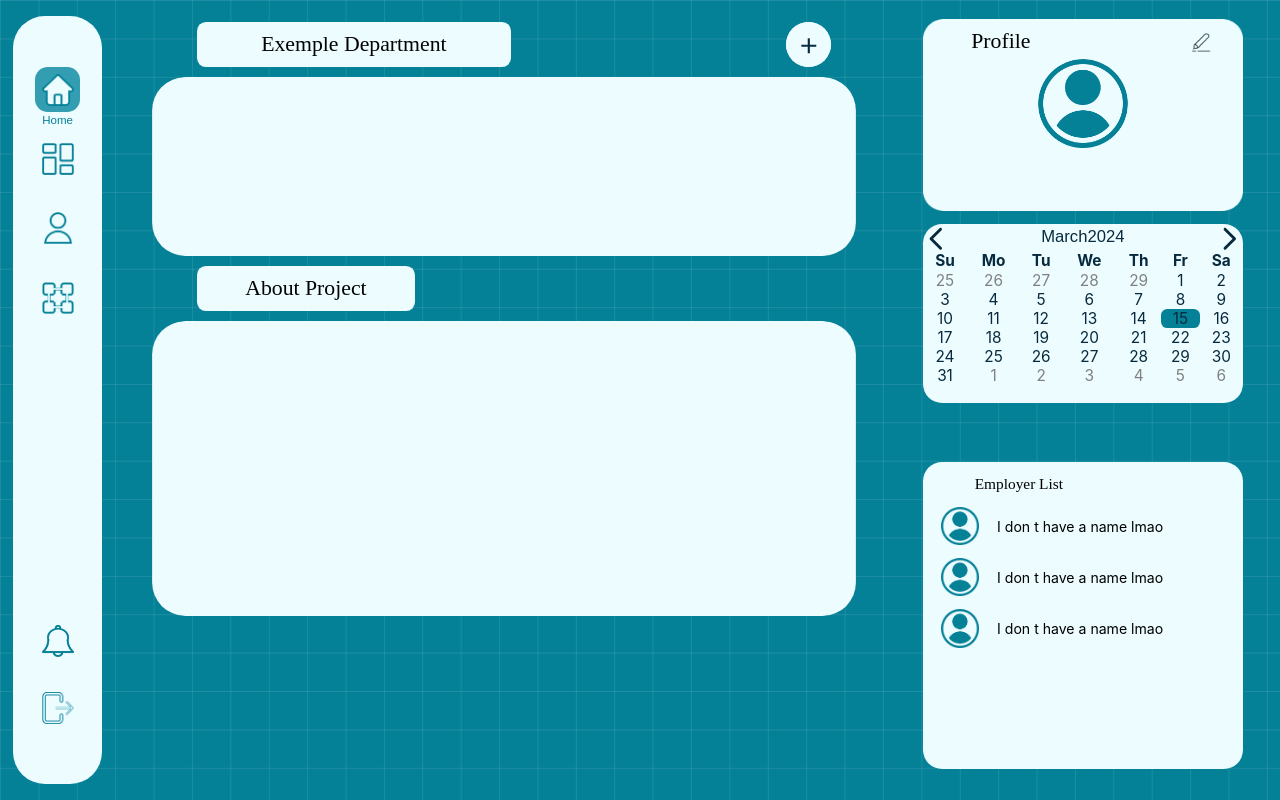
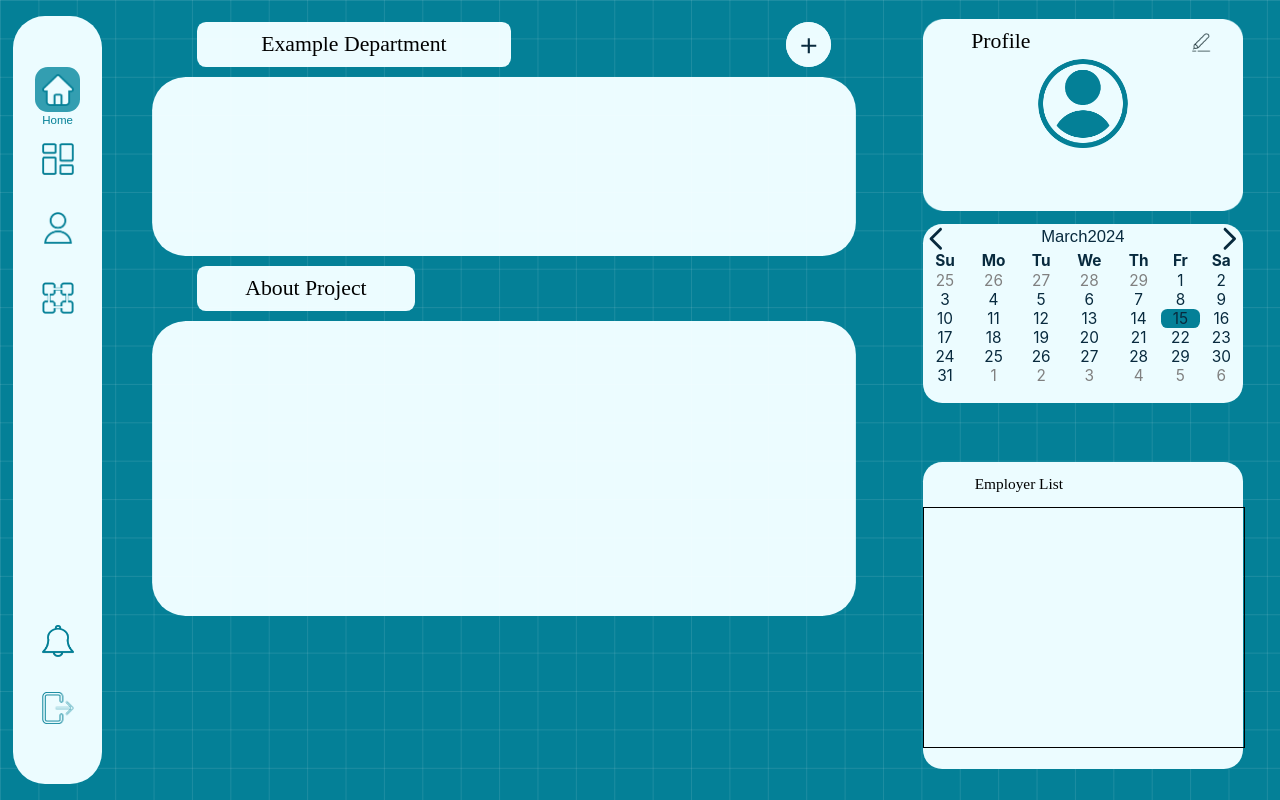
Before and after one commit to NitaCosmin/autobotzi-front, a React (Create React App) app: page /apphome in a window 1280 px wide. Built offline with nearby package versions, Linux system fonts and the light colour scheme; a web font is replaced by a local one.

Commit message:
department go to homeapp, show the employes for the current department

```diff
--- a/package.json
+++ b/package.json
@@ -7,6 +7,8 @@
     "@testing-library/react": "^13.4.0",
     "@testing-library/user-event": "^13.5.0",
     "axios": "^1.6.7",
+    "browserify-zlib": "^0.2.0",
+    "next": "^14.1.3",
     "primeicons": "^6.0.1",
     "primereact": "^10.5.1",
     "react": "^18.2.0",
@@ -15,6 +17,7 @@
     "react-modal": "^3.16.1",
     "react-router-dom": "^6.22.3",
     "react-scripts": "5.0.1",
+    "stream-browserify": "^3.0.0",
     "web-vitals": "^2.1.4"
   },
   "scripts": {
--- a/src/CSS/AppHome.css
+++ b/src/CSS/AppHome.css
@@ -82,3 +82,12 @@
     height: 23vw;
     border-radius: 3vw;
 }
+.EmployeeList
+{
+    font-size: 2vw;
+    gap:1vw;
+    border:0.1vw solid black;
+    padding: 0vw;
+
+
+}
--- a/src/JSX/AppHome.jsx
+++ b/src/JSX/AppHome.jsx
@@ -1,4 +1,4 @@
-import React, { useState,useEffect } from "react";
+import React, { useState, useEffect } from "react";
 import { Calendar } from 'primereact/calendar';
 import "../CSS/AppHome.css";
 import "../CSS/Admin.css";
@@ -7,7 +7,7 @@ import RectangleBackground from "../Imagini/RectangleBackground.png";
 import BigRectangleBackground from "../Imagini/BigRectangleBackground.png";
 import EditIcon from "../Imagini/EditIcon.png";
 import PhotoProfile from "../Imagini/PhotoProfile.png";
-import {Link, useLocation } from 'react-router-dom';
+import { Link, useLocation } from 'react-router-dom';
 import Navbar from "./Navbar";
 import { MdAdd } from "react-icons/md";
 import DepInfoBackground from "../Imagini/DepInfoBackground.png";
@@ -18,6 +18,9 @@ const AppHome = () => {
 
   const [date, setDate] = useState(null);
   const [user, setUser] = useState({});
+  const [users, setUsers] = useState([]);
+  const location = useLocation();
+  const [error, setError] = useState(null);
 
   useEffect(() => {
     const email = localStorage.getItem('email');
@@ -25,6 +28,11 @@ const AppHome = () => {
       fetchUser(email);
     } else {
       console.error("No email found in localStorage.");
+    }
+    const storedDepartmentName = localStorage.getItem('departmentName');
+    if (storedDepartmentName) {
+      setDepartmentName(storedDepartmentName);
+      fetchUsersByDepartment(storedDepartmentName);
     }
   }, []);
 
@@ -52,24 +60,35 @@ const AppHome = () => {
       console.error("Error fetching user data:", error);
     }
   };
-
+  const fetchUsersByDepartment = async (departmentName) => {
+    try {
+      const token = localStorage.getItem('token');
+      const response = await axios.get(`https://autobotzi-ccec90c77ecb.herokuapp.com/user/get-by-department?departmentName=${departmentName}`, {
+        headers: {
+          Authorization: `Bearer ${token}`
+        }
+      });
+      setUsers(response.data);
+    } catch (error) {
+      setError(error);
+      console.error("Error fetching users by department:", error);
+    }
+  };
+  const [departmentName, setDepartmentName] = useState("");
 
 
   return (
-
     <div className="AdminContainer">
-      <Navbar/>
+      <Navbar />
       <div className="DepList">
-
         <div className="DepInfoContainer">
           <div className="AddRowDep">
-            <div className="namePageDep-Home"><p className="titleDep-Home">Exemple Department</p></div>
+            <div className="namePageDep-Home"><p className="titleDep-Home">{departmentName || "Example Department"}</p></div>
             <div className="addDep-Home"><Link className="addDep-Home"><MdAdd /></Link></div>
           </div>
           <img src={DepInfoBackground} alt="" className="DepInfoBackground" />
           <div className="AddRowDep">
             <div className="AboutProject-Home"><p className="titleDep-Home">About Project</p></div>
-
           </div>
           <img src={AboutProjectBackground} alt="" className="AboutProjectBackground" />
         </div>
@@ -97,28 +116,15 @@ const AppHome = () => {
         <div className="EmployeeListConntainer">
           <div className="titleEmployee">Employer List</div>
           <div className="EmployeeList">
-         <div className="EmployeeRow">
-         <img src={PhotoProfile} alt="" className="EmployeeLstImg" />
-         <p className="EmployeeLstName">I don t have a name lmao</p>
-         </div>
-         <div className="EmployeeRow">
-         <img src={PhotoProfile} alt="" className="EmployeeLstImg" />
-         <p className="EmployeeLstName">I don t have a name lmao</p>
-         </div>
-         <div className="EmployeeRow">
-         <img src={PhotoProfile} alt="" className="EmployeeLstImg" />
-         <p className="EmployeeLstName">I don t have a name lmao</p>
+        <ul>
+          {users.map(user => (
+            <li key={user.email}>{user.name} - {user.email}</li>
+          ))}
+        </ul>
       </div>
         </div>
       </div>
-
-
-
-
     </div>
-    </div>
-
-
   );
 };
 
--- a/src/JSX/DepartmentCard.jsx
+++ b/src/JSX/DepartmentCard.jsx
@@ -1,47 +1,43 @@
-import React, { useState } from "react";
+import React from "react";
+import { Link } from 'react-router-dom';
 import "../CSS/DepartmentCard.css";
 import DepartmentCardBackground from "../DepartmentCard-images/DepartmentCardBeckground.png";
 import DepProfileImage from "../DepartmentCard-images/DepProfileImage.png";
 import { Button } from 'primereact/button';
 
 const DepartmentCard = ({ name, manager, description }) => {
+  const handleClick = () => {
+    localStorage.setItem('departmentName', name);
+    console.log("Department Name:", name);
+  };
+  return (
+    <div className="DepCardContainer">
 
-
-  return (
-
-    <div className="DepCardContainer">
         <img src={DepartmentCardBackground} alt="" className="DepBeckgroundCard-Style" />
         <div className="DepCardContent">
           <img src={DepProfileImage} alt="" className="DepImg-Style" />
           <div className="DepCardFields">
             <div className="FildGap">
-            <div className="FieldContentLabel">{name|| "Empty"}</div>
+              <div className="FieldContentLabel">{name || "Empty"}</div>
               <div className="FieldNameLabel">Department Name</div>
             </div>
             <div className="FildGap">
-            <div className="FieldContentLabel">{manager|| "Empty"}</div>
+              <div className="FieldContentLabel">{manager || "Empty"}</div>
               <div className="FieldNameLabel">Department Manager</div>
             </div>
             <div className="FildGap">
-            <div className="FieldContentLabel">{description|| "Empty"}</div>
+              <div className="FieldContentLabel">{description || "Empty"}</div>
               <div className="FieldNameLabel">Description</div>
             </div>
           </div>
+          <Link to={{ pathname: '/apphome', state: { departmentName: name } }}>
           <div className="expendbutton">
-          <Button label=">" />
+            <Button label=">" onClick={handleClick}/>
+          </div>
+          </Link>
+        </div>
 
     </div>
-      </div>
-
-
-    </div>
-
-
-
-
-
-
-
   );
 };
 
```
Also changed, not shown: 1 other file (tests, documents, lock files or other folders). Lines whose indentation alone changed are shown as unchanged.
